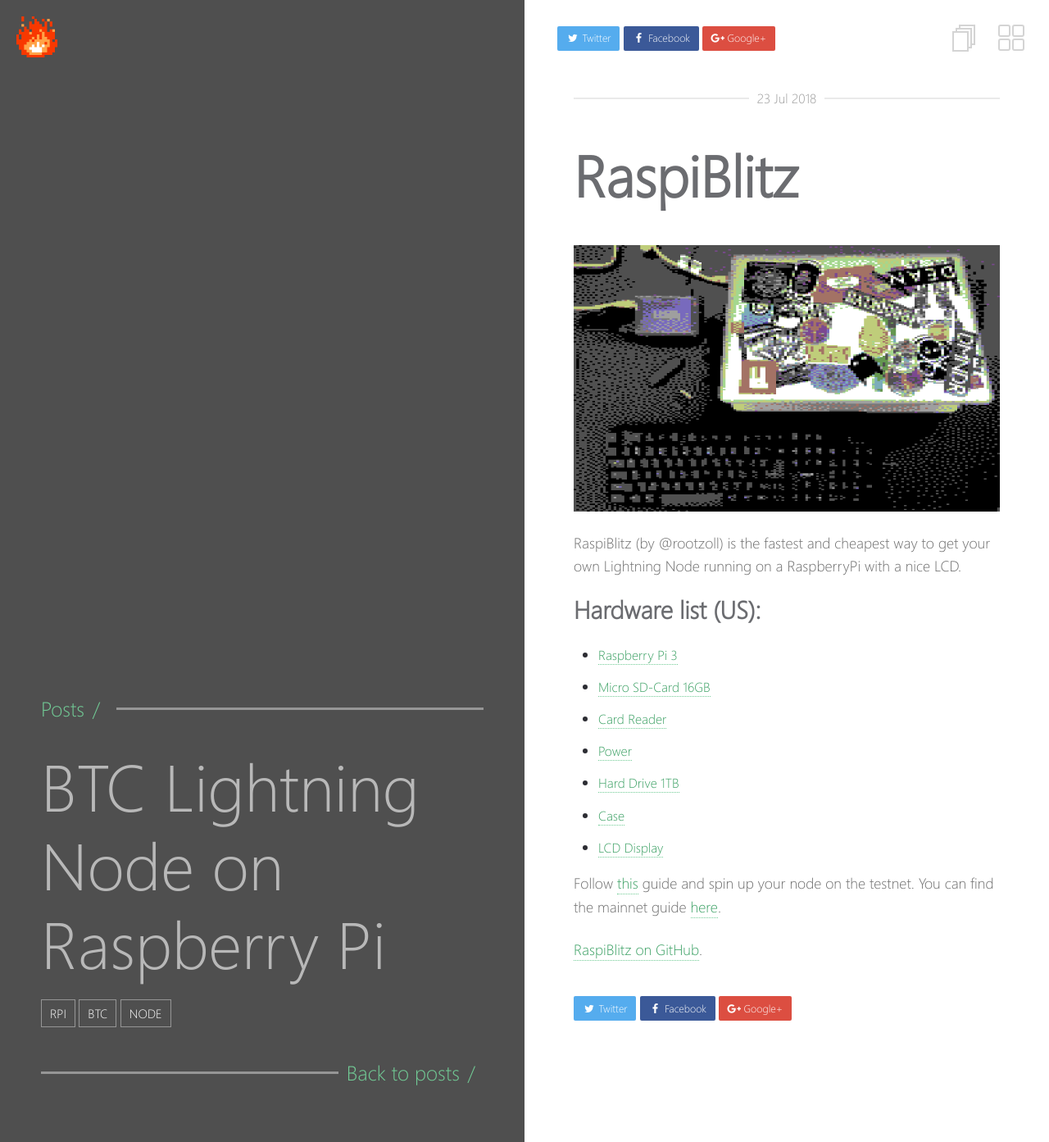
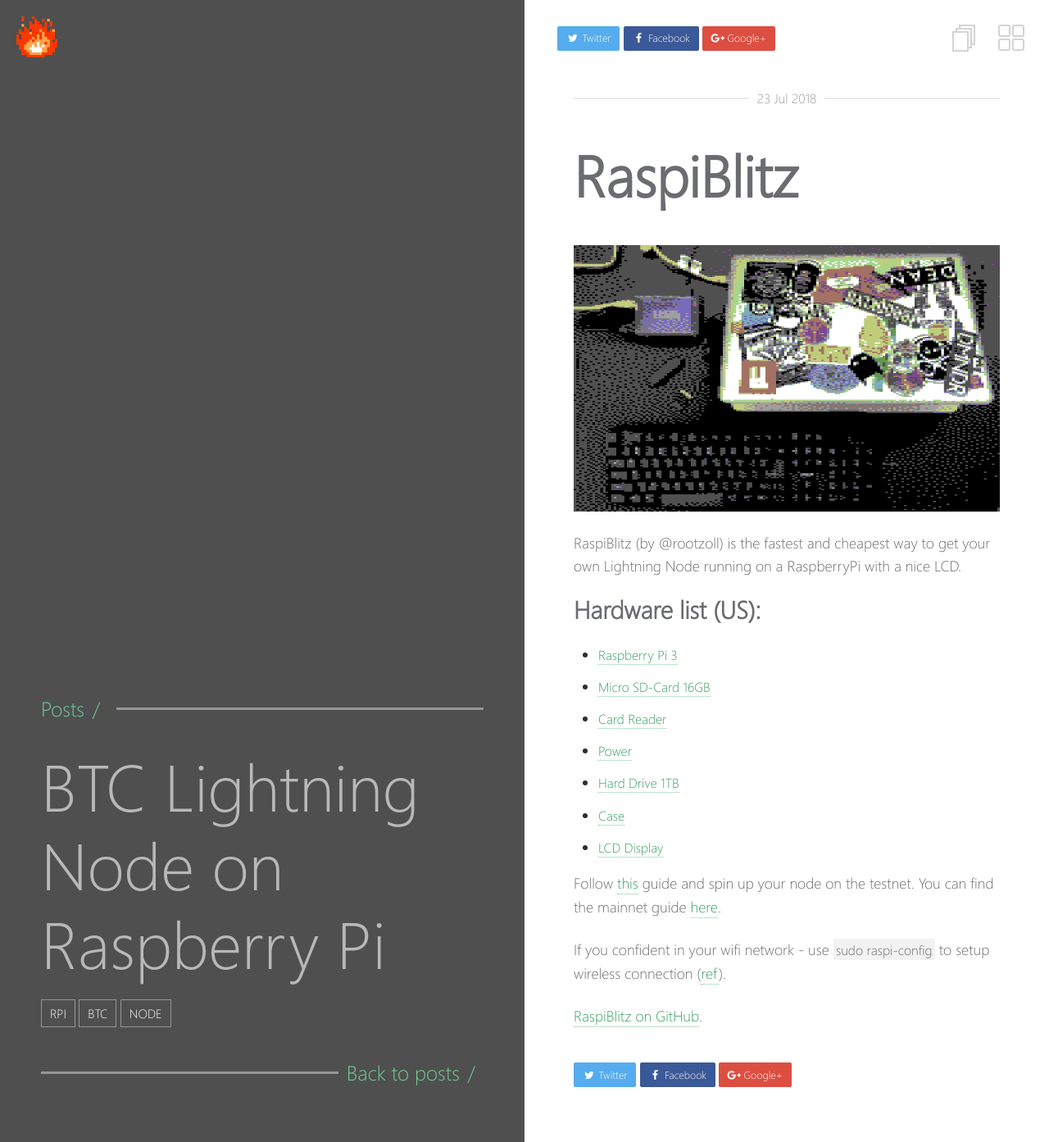
Before and after one commit to charlesrocket/charlesrocket.github.io, a Jekyll site: the page built from _posts/2018-07-23-raspiblitz.md, in a window 1280 px wide. Shown: the whole page at 82% size. Built offline with Jekyll 4.4.1, drawn with Linux system fonts in a browser that asks for light colours.

Commit message:
add wifi

```diff
--- a/_posts/2018-07-23-raspiblitz.md
+++ b/_posts/2018-07-23-raspiblitz.md
@@ -27,4 +27,6 @@ RaspiBlitz (by @rootzoll) is the fastest and cheapest way to get your own Lightn
 
 Follow [this](https://github.com/rootzoll/raspiblitz/blob/master/README.md#prepare-your-hardware) guide and spin up your node on the testnet. You can find the mainnet guide [here](https://github.com/Stadicus/guides/blob/master/raspibolt/raspibolt_50_mainnet.md#mainnet).
 
+If you confident in your wifi network - use `sudo raspi-config` to setup wireless connection ([ref](https://www.raspberrypi.org/documentation/configuration/wireless/wireless-cli.md)).
+
 [RaspiBlitz on GitHub](https://github.com/rootzoll/raspiblitz).
```
